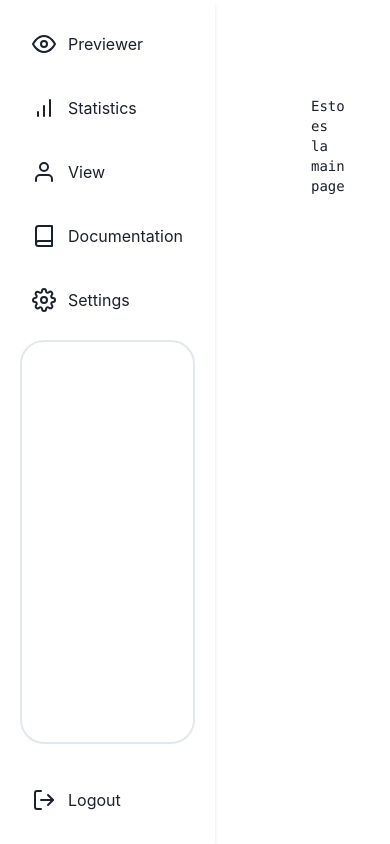
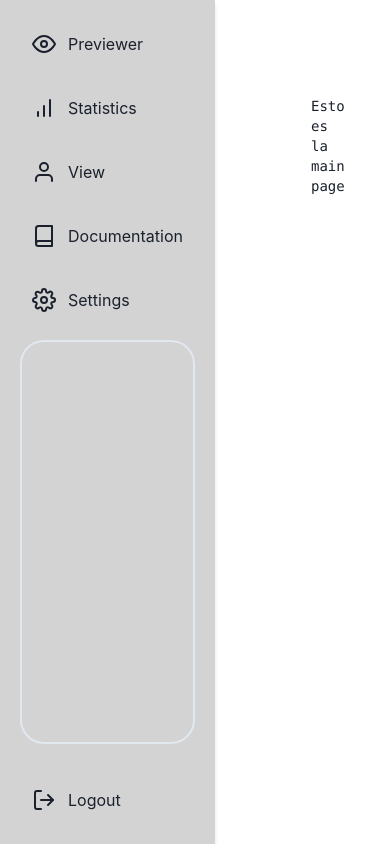
Before and after one commit to jvgemelo/consulting-template, a Next.js app: page / in a window 390 px wide. Shown: the top 844 px of the page. Built offline with nearby package versions, Linux system fonts and the light colour scheme.

Commit message:
grid responsive

```diff
--- a/src/app/previewer/page.tsx
+++ b/src/app/previewer/page.tsx
@@ -85,7 +85,7 @@ export default function PreviewerPage() {
   if (cameraData.length === 0) return <div>Loading...</div>;
 
   return (
-    <Box p={8}>
+    <Box p={8} >
       <Heading>Previewer</Heading>
       <Divider className='m-4' />
       <Menu>
@@ -103,7 +103,7 @@ export default function PreviewerPage() {
       <Divider className='m-4' />
       {/* <CameraCard/> */}
       <div>
-      <Box p={8} w={1200}>
+      <Box p={8} w="auto" h={700} overflowY="auto">
       <SimpleGrid columns={{ base: 1, md: 2 }} spacing={4}>
         {cameraData.map(({ cameraName, imageUrl }) => (
           <Box key={cameraName} borderWidth="1px" borderRadius="lg" overflow="hidden" p={4}>
--- a/src/components/sidenav.tsx
+++ b/src/components/sidenav.tsx
@@ -37,7 +37,7 @@ const SideNav = () => {
       h="100vh"
       p={5}
       boxShadow="md"
-      // backgroundColor={'lightgray'}
+      backgroundColor={'lightgray'}
     >
       <VStack spacing={4} align="stretch" flex="1">
         {menuItems.map((item) => (
```
